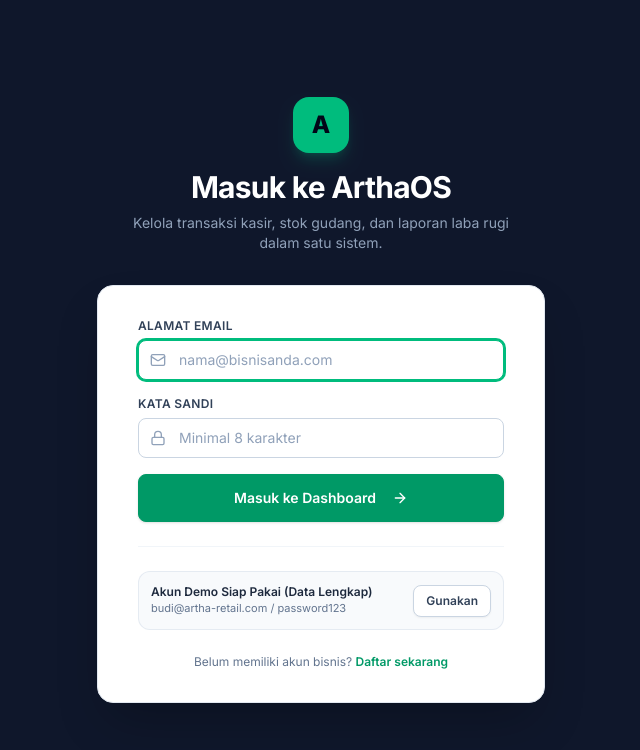
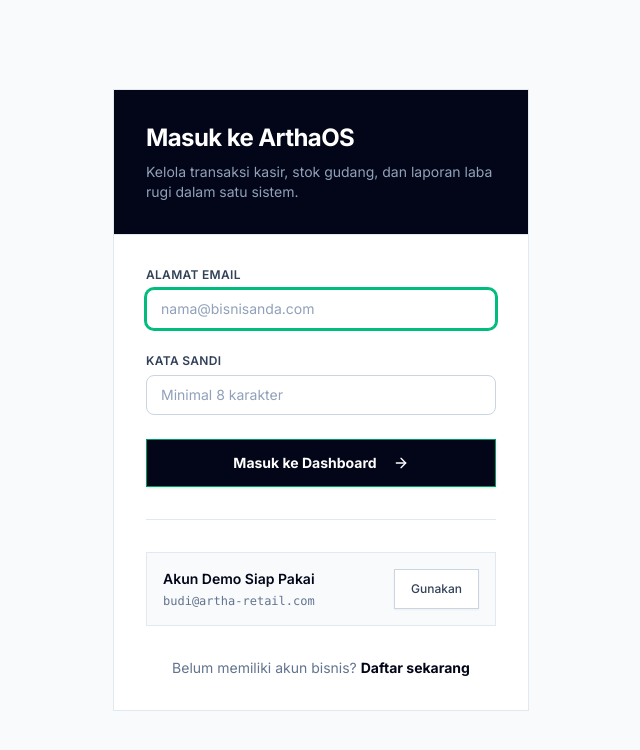
Before and after one commit to azka13labib-ops/ArthaOS, a Next.js app in the folder frontend/: page /login in a window 1280 px wide. Shown: the top 750 px of the page, without its empty margins (319-959 px from the left). Built offline with nearby package versions, Linux system fonts and the light colour scheme.

Commit message:
style: redesign login to pure light aesthetic

```diff
--- a/frontend/src/app/login/page.tsx
+++ b/frontend/src/app/login/page.tsx
@@ -3,7 +3,7 @@
 import React, { useState } from "react";
 import Link from "next/link";
 import { useRouter } from "next/navigation";
-import { Lock, Mail, ArrowRight } from "lucide-react";
+import { ArrowRight } from "lucide-react";
 import { Button } from "@/components/ui/Button";
 import { Input } from "@/components/ui/Input";
 import { api } from "@/lib/api";
@@ -50,29 +50,26 @@
   };
 
   return (
-    <div className="min-h-screen bg-slate-900 flex flex-col justify-center py-12 sm:px-6 lg:px-8">
-      <div className="sm:mx-auto sm:w-full sm:max-w-md text-center px-4">
-        {/* Brand Icon */}
-        <div className="inline-flex items-center justify-center w-14 h-14 rounded-2xl bg-emerald-500 text-slate-950 font-extrabold text-2xl mb-4 shadow-lg shadow-emerald-500/20">
-          A
-        </div>
-        <h1 className="text-2xl font-bold tracking-tight text-white sm:text-3xl">
+    <div className="min-h-screen bg-slate-50 flex flex-col justify-center py-12 sm:px-6 lg:px-8 font-sans">
+      <div className="sm:mx-auto sm:w-full sm:max-w-md px-4">
+        <div className="bg-white border border-slate-200">
+          <div className="p-8 border-b border-slate-200 bg-slate-950 text-white">
+            <h1 className="text-2xl font-bold tracking-tight mb-2">
               Masuk ke ArthaOS
             </h1>
-        <p className="mt-2 text-xs sm:text-sm text-slate-400">
+            <p className="text-sm text-slate-400">
               Kelola transaksi kasir, stok gudang, dan laporan laba rugi dalam satu sistem.
             </p>
           </div>
 
-      <div className="mt-8 sm:mx-auto sm:w-full sm:max-w-md px-4 sm:px-0">
-        <div className="bg-white py-8 px-6 sm:px-10 shadow-2xl rounded-2xl border border-slate-200">
-          <form onSubmit={handleSubmit} className="space-y-4">
+          <div className="p-8">
+            <form onSubmit={handleSubmit} className="space-y-6">
               {error && (
                 <div
                   role="alert"
-                className="p-3.5 text-xs text-rose-700 bg-rose-50 border border-rose-200 rounded-lg flex items-center gap-2"
+                  className="p-4 text-sm font-medium text-rose-800 bg-rose-50 border border-rose-200"
                 >
-                <span>{error}</span>
+                  {error}
                 </div>
               )}
 
@@ -82,7 +79,6 @@
                 placeholder="nama@bisnisanda.com"
                 value={email}
                 onChange={(e) => setEmail(e.target.value)}
-              leftIcon={<Mail className="w-4 h-4" />}
                 required
                 autoFocus
               />
@@ -93,49 +89,45 @@
                 placeholder="Minimal 8 karakter"
                 value={password}
                 onChange={(e) => setPassword(e.target.value)}
-              leftIcon={<Lock className="w-4 h-4" />}
                 required
               />
 
               <Button
                 type="submit"
                 variant="primary"
-              size="lg"
-              className="w-full text-sm font-semibold"
+                className="w-full rounded-none bg-slate-950 text-white hover:bg-slate-800 h-12 text-sm font-bold"
                 isLoading={isLoading}
               >
-              Masuk ke Dashboard <ArrowRight className="w-4 h-4 ml-1.5" />
+                Masuk ke Dashboard <ArrowRight className="w-4 h-4 ml-2" />
               </Button>
             </form>
 
-          {/* Demo Auto-fill Helper */}
-          <div className="mt-6 pt-6 border-t border-slate-100">
-            <div className="flex items-center justify-between bg-slate-50 border border-slate-200/80 rounded-xl p-3">
-              <div className="text-left">
-                <p className="text-xs font-semibold text-slate-800">
-                  Akun Demo Siap Pakai (Data Lengkap)
+            <div className="mt-8 pt-8 border-t border-slate-200">
+              <div className="p-4 border border-slate-200 bg-slate-50 flex flex-col sm:flex-row items-start sm:items-center justify-between gap-4">
+                <div>
+                  <p className="text-sm font-semibold text-slate-950">
+                    Akun Demo Siap Pakai
                   </p>
-                <p className="text-[11px] text-slate-500">
-                  budi@artha-retail.com / password123
+                  <p className="text-xs text-slate-500 font-mono mt-1">
+                    budi@artha-retail.com
                   </p>
                 </div>
                 <Button
                   type="button"
                   variant="outline"
-                size="sm"
                   onClick={handleFillDemo}
-                className="text-xs font-semibold"
+                  className="rounded-none border-slate-300 text-xs px-4 h-9 bg-white w-full sm:w-auto"
                 >
                   Gunakan
                 </Button>
               </div>
             </div>
 
-          <div className="mt-6 text-center text-xs text-slate-500">
+            <div className="mt-8 text-center text-sm text-slate-500">
               Belum memiliki akun bisnis?{" "}
               <Link
                 href="/register"
-              className="font-semibold text-emerald-600 hover:text-emerald-700 hover:underline"
+                className="font-bold text-slate-950 hover:underline"
               >
                 Daftar sekarang
               </Link>
@@ -143,5 +135,6 @@
           </div>
         </div>
       </div>
+    </div>
   );
 }
```
Lines whose indentation alone changed are shown as unchanged.
